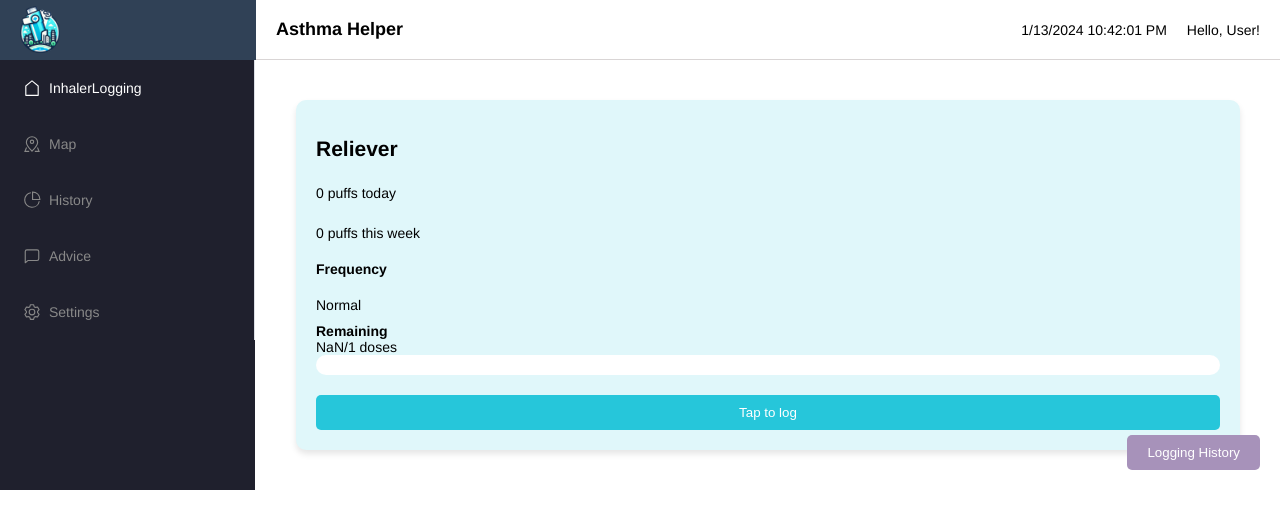
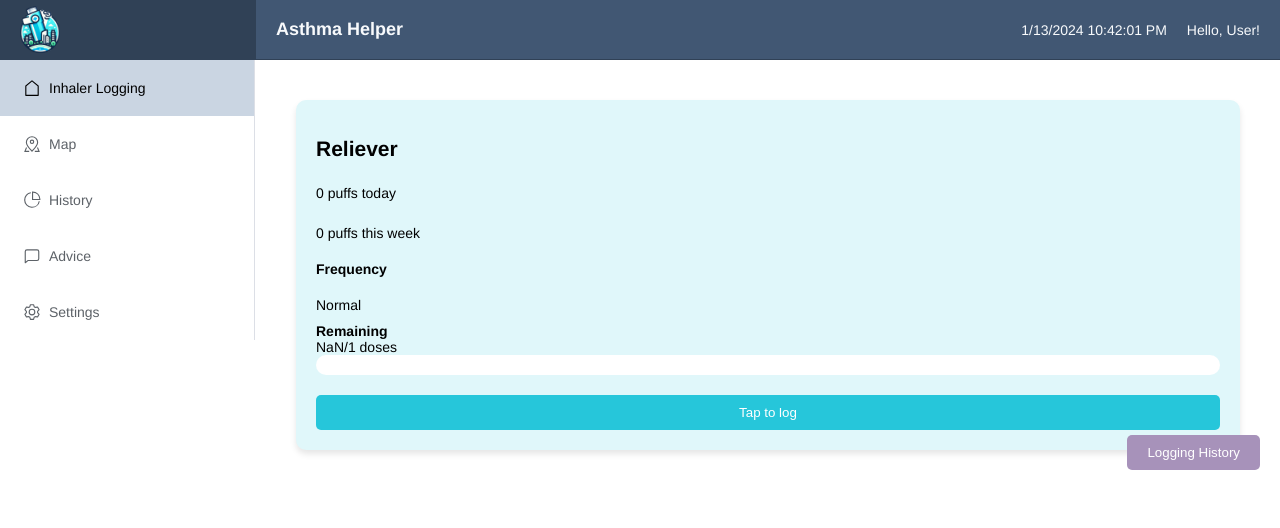
Before and after one commit to ZhiyuNoel/Asthma_Helper, a Vue app in the folder interface/: page / in a window 1280 px wide. Shown: the top 528 px of the page. Built offline with nearby package versions, Linux system fonts and the light colour scheme.

Commit message:
mainpage ui

```diff
--- a/interface/src/page/mainPage.vue
+++ b/interface/src/page/mainPage.vue
@@ -20,7 +20,7 @@
         <!-- Sidebar -->
         <el-aside class="sidebar">
           <el-menu :default-active="activeIndex" class="el-menu-vertical-demo" @open="handleOpen" @close="handleClose" :router="true">
-            <el-menu-item index="1" @click="toInhaler"><el-icon><House /></el-icon>InhalerLogging</el-menu-item>
+            <el-menu-item index="1" @click="toInhaler"><el-icon><House /></el-icon>Inhaler Logging</el-menu-item>
             <el-menu-item index="2" @click="toMap"><el-icon><MapLocation /></el-icon>Map</el-menu-item>
             <el-menu-item index="3" @click="toHistory"><el-icon><PieChart /></el-icon>History</el-menu-item>
             <el-menu-item index="4" @click="toAdvice"><el-icon><ChatSquare /></el-icon>Advice</el-menu-item>
@@ -111,16 +111,18 @@ $header-height: 30%;
 
   .sidebar {
     width: 20%;
-    background-color: #1f202d;
+    background-color: #fff;
     border-right: 1px solid #ffffff;
 
     .el-menu-vertical-demo .el-menu-item{
-      background-color: #1f202d;
-      color: #888888;
+      background-color: #fff;
+      color: #5D6268;
     }
 
     .el-menu-vertical-demo .el-menu-item.is-active {
-      color: #fff ;
+      color: #000 ;
+      background-color: #CAD5E2;
+      font-weight:500;
     }
 
   }
@@ -151,22 +153,25 @@ $header-height: 30%;
     .system-name {
       font-size: large;
       font-weight: bold;
+      color: #F8FAFC;
     }
 
     .header-right {
       display: flex;
       align-items: center;
       justify-content: space-between;
-      background-color: #fff;
+      background-color: #415773;
       width:80%;
-      border-bottom: 1px solid #d9d5d5;
+      border-bottom: 1px solid #304156;
 
 
       .date-time {
         margin-right: 10px;
+        color: #F8FAFC;
       }
       .user-info {
         margin-left: 10px;
+        color: #F8FAFC;
       }
     }
   }
```
